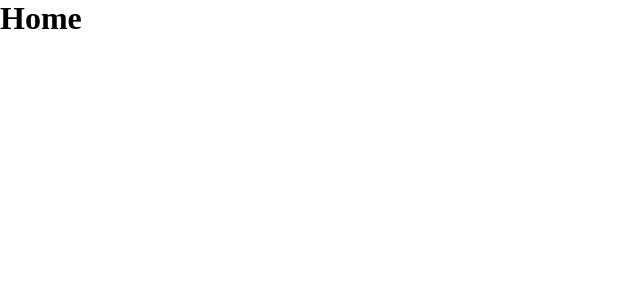
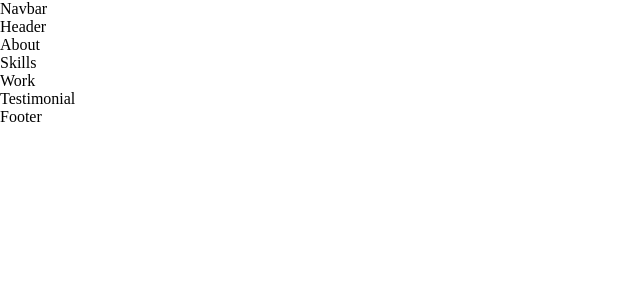
Before and after one commit to rbabaci1/My-Portfolio, a React (Vite) app in the folder portfolio/: page / in a window 1280 px wide. Shown: the top 300 px of the page, without its empty margins (0-640 px from the left). Built offline with nearby package versions, Linux system fonts and the light colour scheme.

Commit message:
finish creating all the needed containers and comp

```diff
--- a/portfolio/package.json
+++ b/portfolio/package.json
@@ -15,7 +15,8 @@
     "node-sass": "^8.0.0",
     "react": "^18.2.0",
     "react-dom": "^18.2.0",
-    "react-icons": "^4.8.0"
+    "react-icons": "^4.8.0",
+    "sass": "^1.59.2"
   },
   "devDependencies": {
     "@types/react": "^18.0.27",
--- a/portfolio/src/App.jsx
+++ b/portfolio/src/App.jsx
@@ -1,5 +1,19 @@
+import { About, Footer, Header, Skills, Testimonial, Work } from './container';
+import { Navbar } from './components';
+
 function App() {
-  return <h1 className='App'>Home</h1>;
+  return (
+    <div className='app'>
+      <Navbar />
+
+      <Header />
+      <About />
+      <Skills />
+      <Work />
+      <Testimonial />
+      <Footer />
+    </div>
+  );
 }
 
 export default App;
--- /dev/null
+++ b/portfolio/src/components/Navbar/Navbar.jsx
@@ -0,0 +1,9 @@
+import React from 'react';
+
+import './Navbar.scss';
+
+const Navbar = () => {
+  return <div>Navbar</div>;
+};
+
+export default Navbar;
--- /dev/null
+++ b/portfolio/src/components/index.js
@@ -0,0 +1 @@
+export { default as Navbar } from './Navbar/Navbar';
--- a/portfolio/src/container/About/About.jsx
+++ b/portfolio/src/container/About/About.jsx
@@ -1,6 +1,6 @@
 import React from 'react';
 
-import './About.css';
+import './About.scss';
 
 const About = () => {
   return <div>About</div>;
--- a/portfolio/src/container/Footer/Footer.jsx
+++ b/portfolio/src/container/Footer/Footer.jsx
@@ -1,6 +1,6 @@
 import React from 'react';
 
-import './Footer.css';
+import './Footer.scss';
 
 const Footer = () => {
   return <div>Footer</div>;
--- a/portfolio/src/container/Header/Header.jsx
+++ b/portfolio/src/container/Header/Header.jsx
@@ -1,6 +1,6 @@
 import React from 'react';
 
-import './Header.css';
+import './Header.scss';
 
 const Header = () => {
   return <div>Header</div>;
--- a/portfolio/src/container/Skills/Skills.jsx
+++ b/portfolio/src/container/Skills/Skills.jsx
@@ -1,6 +1,6 @@
 import React from 'react';
 
-import './Skills.css';
+import './Skills.scss';
 
 const Skills = () => {
   return <div>Skills</div>;
--- a/portfolio/src/container/Testimonial/Testimonial.jsx
+++ b/portfolio/src/container/Testimonial/Testimonial.jsx
@@ -1,6 +1,6 @@
 import React from 'react';
 
-import './Testimonial.css';
+import './Testimonial.scss';
 
 const Testimonial = () => {
   return <div>Testimonial</div>;
--- a/portfolio/src/container/Work/Work.jsx
+++ b/portfolio/src/container/Work/Work.jsx
@@ -1,6 +1,6 @@
 import React from 'react';
 
-import './Work.css';
+import './Work.scss';
 
 const Work = () => {
   return <div>Work</div>;
--- /dev/null
+++ b/portfolio/src/container/index.js
@@ -0,0 +1,6 @@
+export { default as About } from './About/About';
+export { default as Footer } from './Footer/Footer';
+export { default as Header } from './Header/Header';
+export { default as Skills } from './Skills/Skills';
+export { default as Testimonial } from './Testimonial/Testimonial';
+export { default as Work } from './Work/Work';
```
Also changed, not shown: portfolio/src/components/Navbar/Navbar.scss (added), 1 other file (tests, documents, lock files or other folders).
